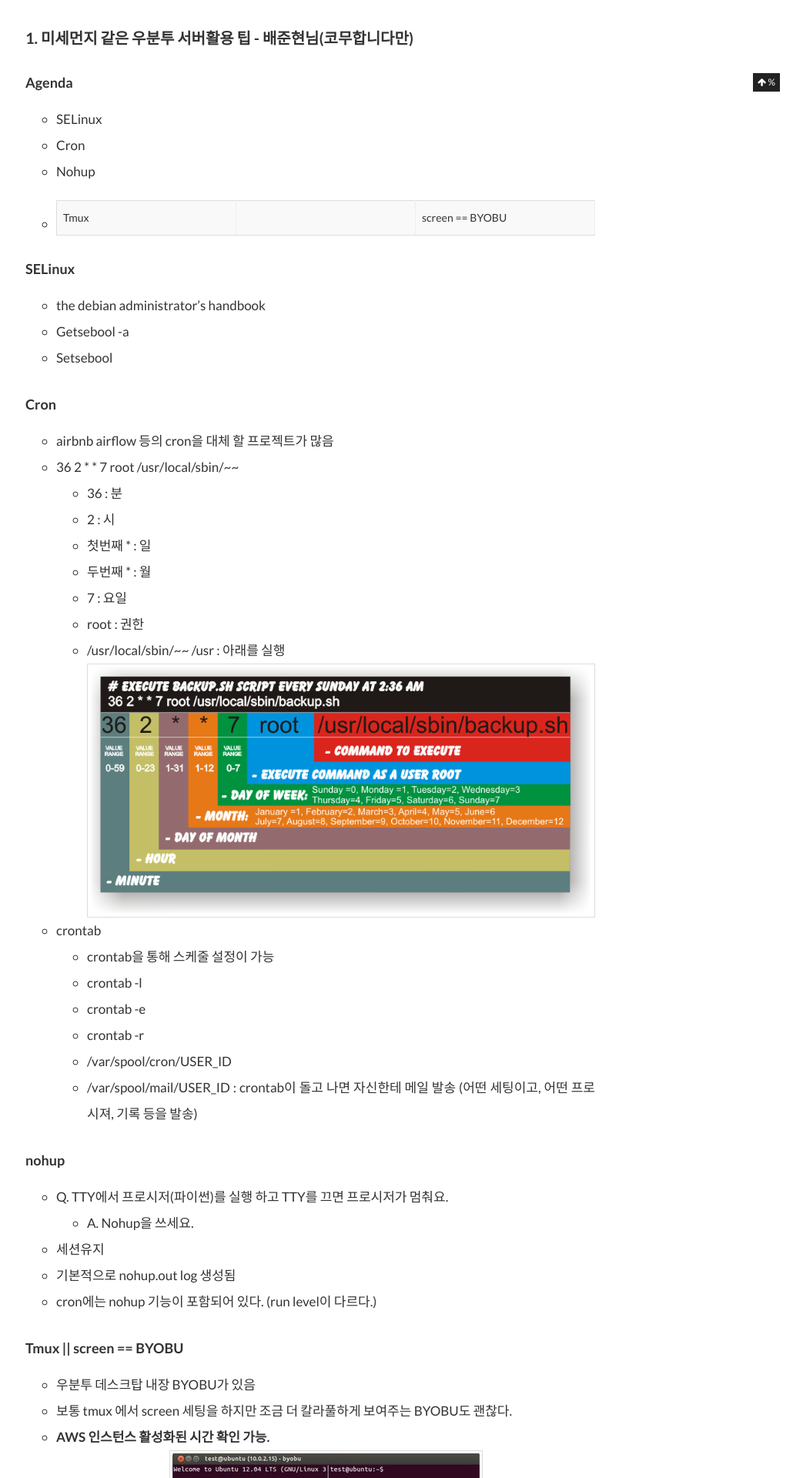
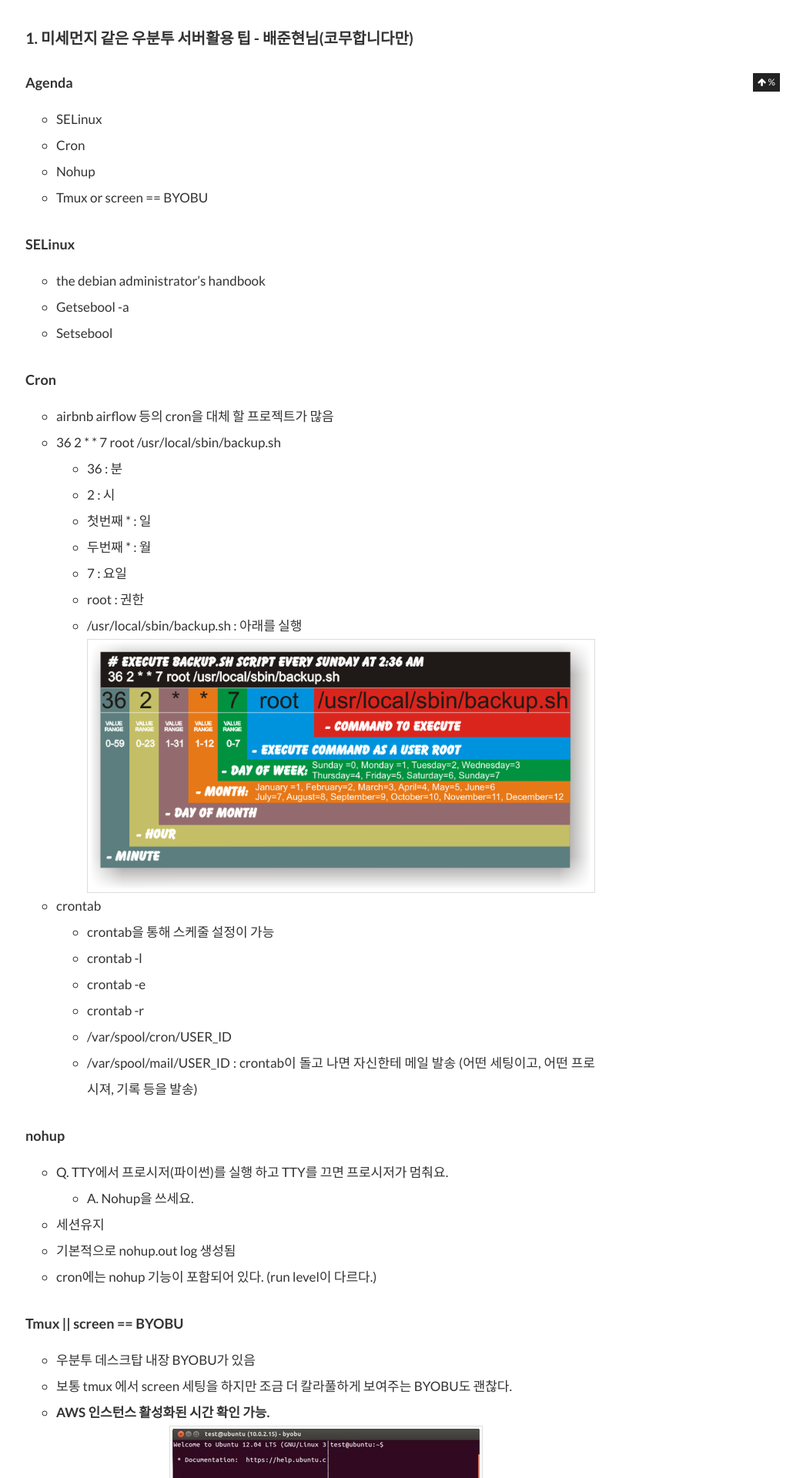
Before and after one commit to gwonsungjun/gwonsungjun.github.io, a Jekyll site: the page built from _posts/2018-04-29-ubuntuRelaseParty.md, in a window 1280 px wide. Shown: the part 881-2801 px from the top of the page at 77% size, without its empty margins (237-1280 px from the left). Built offline with Jekyll 4.4.1, drawn with Linux system fonts in a browser that asks for light colours; comment, search, counter and statistics services are not loaded.

Commit message:
Edit typo ubuntu release party post

```diff
--- a/_posts/2018-04-29-ubuntuRelaseParty.md
+++ b/_posts/2018-04-29-ubuntuRelaseParty.md
@@ -12,6 +12,7 @@
 ---
 # Ubuntu 18.04 Release Party @Seoul 2018.04.28 (DCAMP)
 
+
 # Intro
 Ubuntu 18.04가 Release 되었고 마침 Ubuntu 18.04 Release Party를 진행한다는 소식을 접하고 18.04에서는 어떤 변화가 생겼는지 정보를 얻기 위해 참여하게 되었다.
 
@@ -21,7 +22,7 @@
 - SELinux
 - Cron
 - Nohup
-- Tmux || screen == BYOBU
+- Tmux or screen == BYOBU
 
 ### SELinux
 - the debian administrator's handbook
@@ -30,14 +31,14 @@
 
 ### Cron
 - airbnb airflow 등의 cron을 대체 할 프로젝트가 많음
-- 36 2 * * 7 root /usr/local/sbin/~~
+- 36 2 * * 7 root /usr/local/sbin/backup.sh
   - 36 : 분
   - 2 : 시
   - 첫번째 * : 일
   - 두번째 * : 월
   - 7 : 요일
   - root : 권한
-  - /usr/local/sbin/~~ /usr : 아래를 실행
+  - /usr/local/sbin/backup.sh : 아래를 실행
 ![cron](/assets/images/usingimages/ubuntu/cron.png)
 
 - crontab
```
